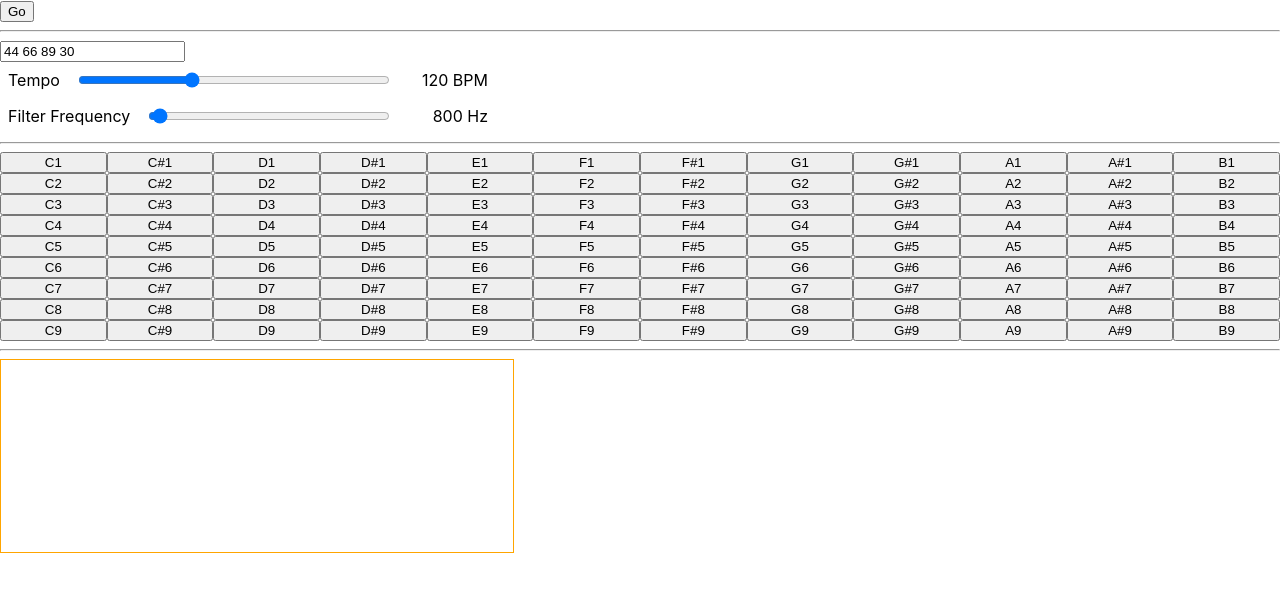
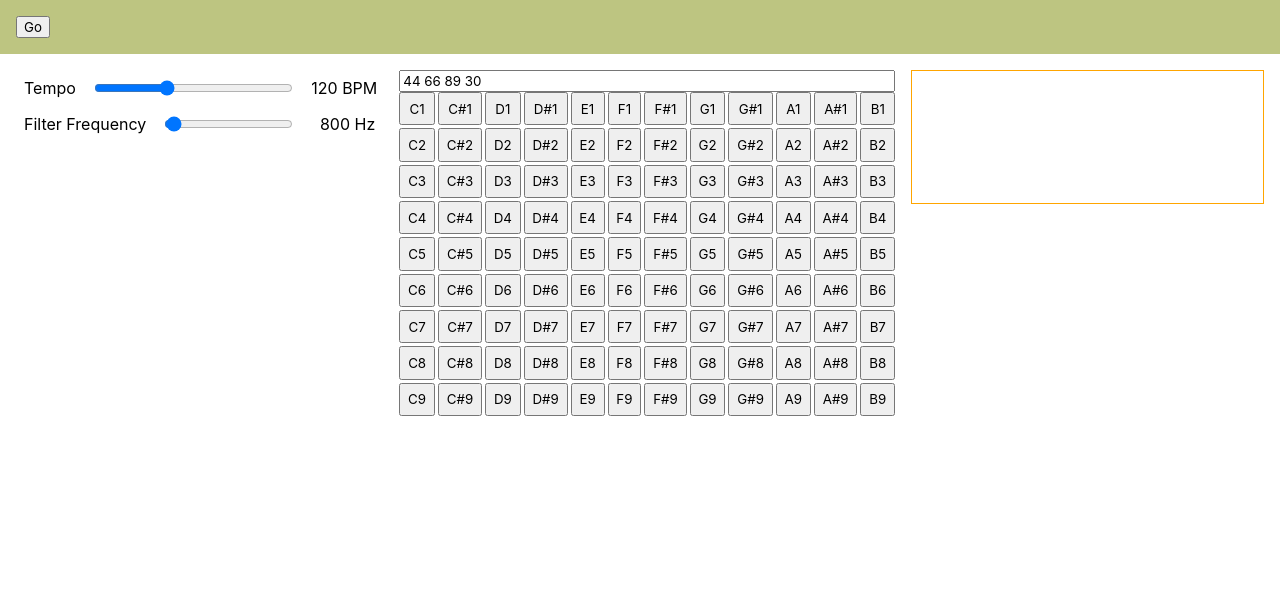
Before and after one commit to akx/tlfe-soundthing, a React (Vite) app: page / in a window 1280 px wide. Shown: the top 592 px of the page. Built offline with nearby package versions, Linux system fonts and the light colour scheme.

Commit message:
Add some layout

```diff
--- a/src/App.tsx
+++ b/src/App.tsx
@@ -1,10 +1,26 @@
-import React, { useEffect } from "react";
-import { midiToFreq, midiToNoteName } from "./notes";
+import React from "react";
+import { midiToFreq } from "./notes";
 import { useInterval } from "react-use";
-import { mapRange } from "./utils";
 import { Viz } from "./components/Viz";
 import Slider from "./components/Slider";
 import NoteGrid from "./components/NoteGrid";
+import styled from "styled-components";
+
+const Main = styled.div({
+  display: "flex",
+  ">div": {
+    flex: 1,
+  },
+  gap: "1em",
+  padding: "1em",
+});
+const Toolbar = styled.div({
+  background: "#BDC581",
+  padding: "1em",
+});
+const SongInput = styled.input({
+  width: "100%",
+});
 
 interface AudioBits {
   audioContext: AudioContext;
@@ -70,6 +86,7 @@ function App() {
   }, []);
   return (
     <div className="App">
+      <Toolbar>
         <button
           onClick={() => {
             audioContext.audioContext.resume();
@@ -78,12 +95,9 @@ function App() {
         >
           Go
         </button>
-      <hr />
-      <input
-        type="text"
-        value={song}
-        onChange={(e) => setSong(e.target.value)}
-      />
+      </Toolbar>
+      <Main>
+        <div>
           <Slider
             label="Tempo"
             value={tempo}
@@ -100,13 +114,21 @@ function App() {
             min={400}
             max={22000}
           />
+        </div>
 
-      <hr />
+        <div>
+          <SongInput
+            type="text"
+            value={song}
+            onChange={(e) => setSong(e.target.value)}
+          />
+          <NoteGrid onClickNote={appendNote} />
+        </div>
 
-      <NoteGrid onClickNote={appendNote} />
-
-      <hr />
+        <div>
           <Viz vizNode={audioContext.vizNode} />
+        </div>
+      </Main>
     </div>
   );
 }
--- a/src/components/NoteGrid.tsx
+++ b/src/components/NoteGrid.tsx
@@ -1,10 +1,21 @@
 import { mapRange } from "../utils";
 import { midiToNoteName } from "../notes";
 import React from "react";
+import styled from "styled-components";
 
 interface NoteGridProps {
   onClickNote: (note: string) => void;
 }
+
+const NoteGridContainer = styled.div({
+  display: "grid",
+  gridTemplateColumns: new Array(12).fill("1fr").join(" "),
+  gap: "3px",
+});
+
+const NoteGridButton = styled.button({
+  padding: ".5em",
+});
 
 const MIN_OCT = 2;
 const MAX_OCT = 11;
@@ -17,17 +28,12 @@ export default function NoteGrid({ onClickNote }: NoteGridProps) {
     [onClickNote],
   );
   return (
-    <div
-      style={{
-        display: "grid",
-        gridTemplateColumns: new Array(12).fill("1fr").join(" "),
-      }}
-    >
+    <NoteGridContainer>
       {mapRange(MIN_OCT * 12, MAX_OCT * 12, (note) => (
-        <button key={note} data-note={note} onClick={handleClick}>
+        <NoteGridButton key={note} data-note={note} onClick={handleClick}>
           {midiToNoteName(note)}
-        </button>
+        </NoteGridButton>
       ))}
-    </div>
+    </NoteGridContainer>
   );
 }
--- a/src/components/Slider.tsx
+++ b/src/components/Slider.tsx
@@ -4,7 +4,6 @@ import styled from "styled-components";
 const SliderBody = styled.label`
   display: flex;
   justify-content: space-between;
-  width: 30em;
   padding: 0.5em;
 `;
 
--- a/src/components/Viz.tsx
+++ b/src/components/Viz.tsx
@@ -57,7 +57,7 @@ export function Viz({ vizNode }: { vizNode: AnalyserNode }) {
     <canvas
       width={800}
       height={300}
-      style={{ width: "40%", border: "1px solid orange" }}
+      style={{ width: "100%", border: "1px solid orange" }}
       ref={canvasRef}
     />
   );
--- a/src/index.css
+++ b/src/index.css
@@ -1,5 +1,11 @@
 body {
   margin: 0;
+}
+
+body,
+input,
+textarea,
+button {
   font-family: -apple-system, BlinkMacSystemFont, "Segoe UI", "Roboto", "Oxygen",
     "Ubuntu", "Cantarell", "Fira Sans", "Droid Sans", "Helvetica Neue",
     sans-serif;
@@ -8,3 +14,7 @@ body {
 code {
   font-family: Menlo, Monaco, Consolas, "Courier New", monospace;
 }
+
+* {
+  box-sizing: border-box;
+}
```
Lines whose indentation alone changed are shown as unchanged.
